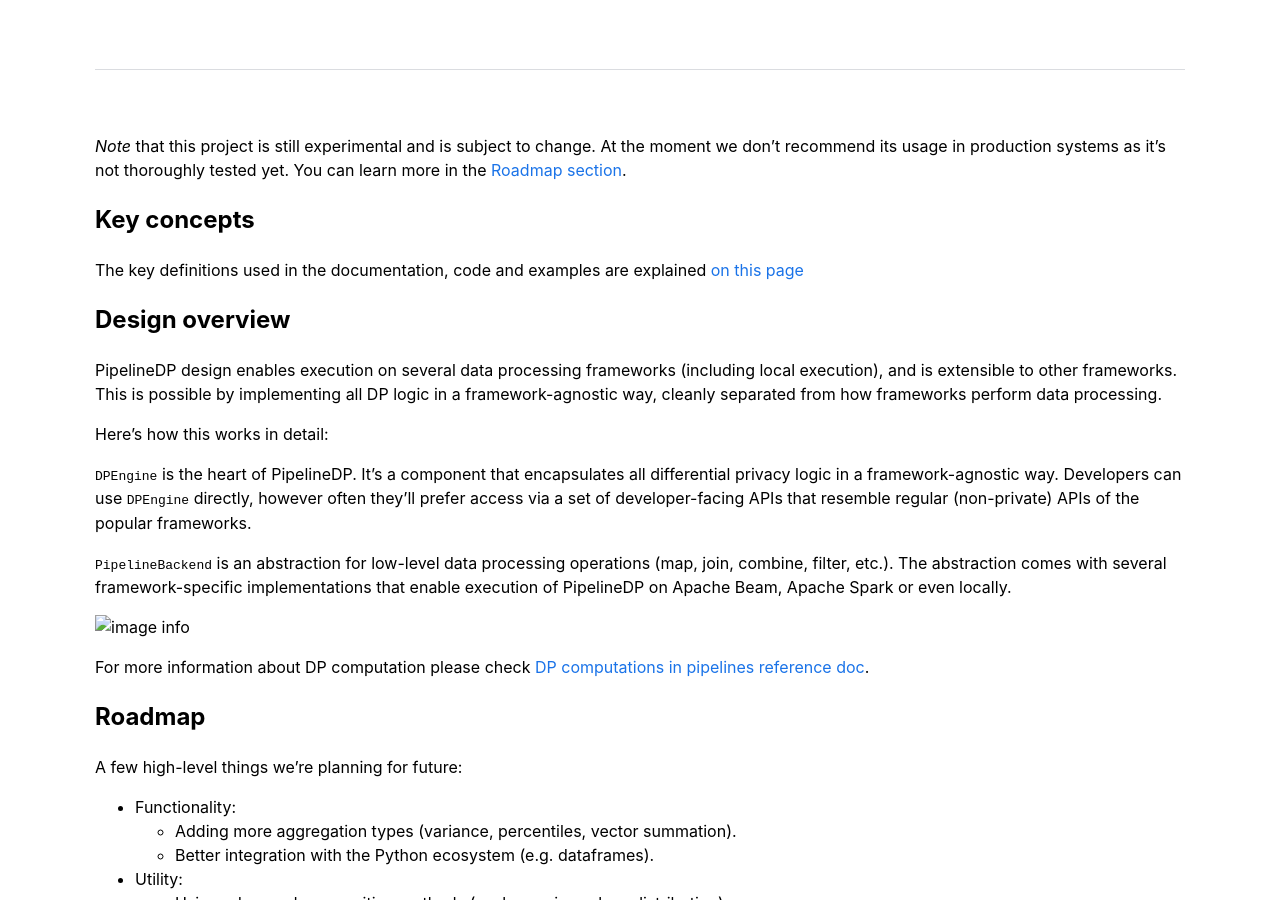
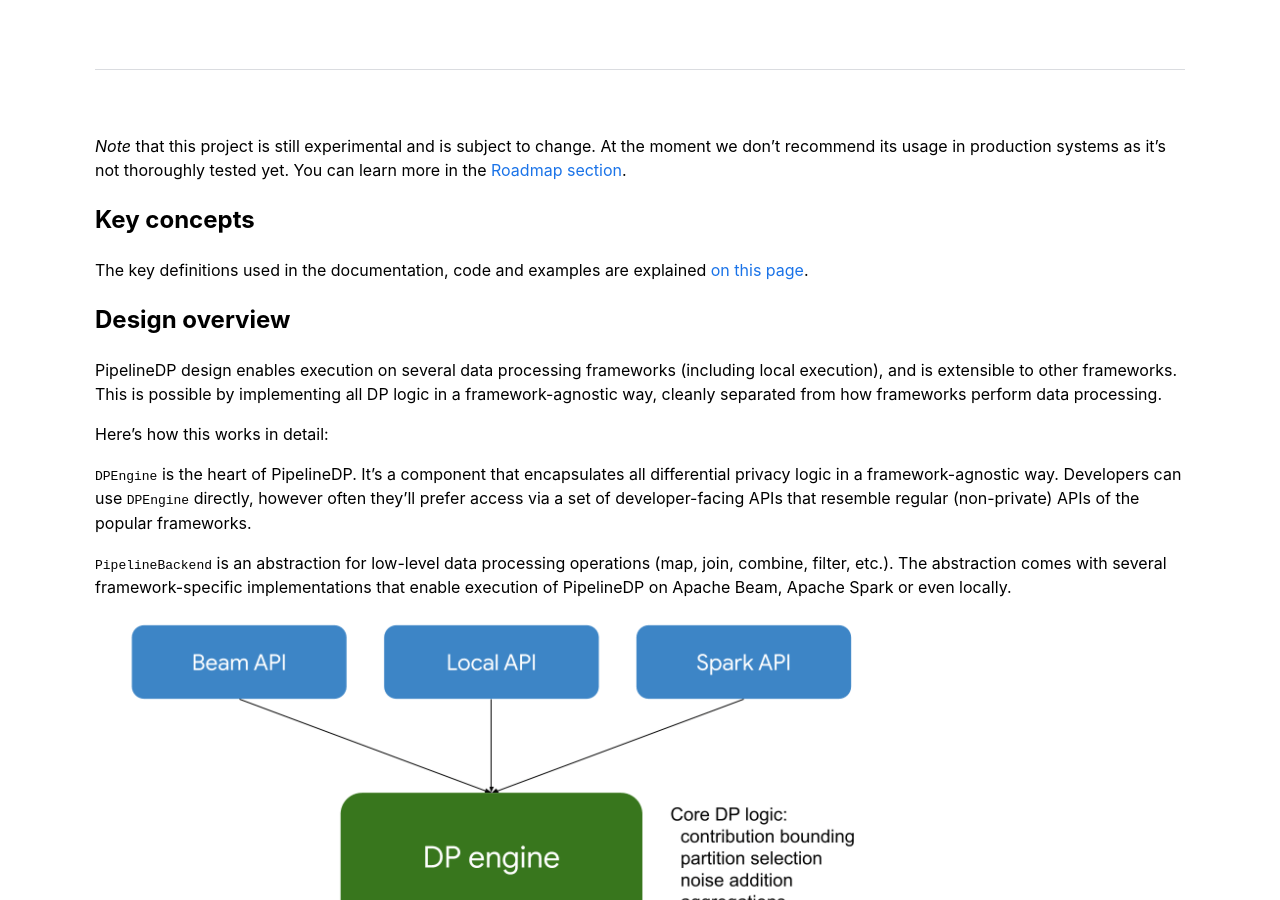
Before and after one commit to OpenMined/PipelineDP, a Jekyll site: the page built from overview.md, in a window 1280 px wide and 900 px high, scrolled down 358 px. Built offline with Jekyll 4.4.1, drawn with Linux system fonts in a browser that asks for light colours.

Commit message:
Move architecture.png and terminology.png into images directory

```diff
--- a/overview.md
+++ b/overview.md
@@ -5,6 +5,7 @@ description: >-
   Gain a high-level understanding of how PipelineDP works as well as some of the
   foundational design decisions behind the project.
 ---
+
 *Note* that this project is still experimental and is subject to change.
 At the moment we don't recommend its usage in production systems as it's not
 thoroughly tested yet. You can learn more in the
@@ -12,7 +13,7 @@ thoroughly tested yet. You can learn more in the
 
 ## Key concepts
 The key definitions used in the documentation, code and examples are explained
-[on this page](https://pipelinedp.io/key-definitions/)
+[on this page](https://pipelinedp.io/key-definitions/).
 
 ## Design overview
 PipelineDP design enables execution on several data processing frameworks
@@ -33,7 +34,7 @@ frameworks.
 framework-specific implementations that enable execution of PipelineDP on
 Apache Beam, Apache Spark or even locally.
 
-![image info](architecture.png)
+![PipelineDP architecture]({{ "/assets/images/architecture.png" | relative_url }})
 
 For more information about DP computation please check [DP computations in pipelines reference doc](https://github.com/google/differential-privacy/blob/main/common_docs/Differential_Privacy_Computations_In_Data_Pipelines.pdf).
 
```
Also changed, not shown: key-definitions.md (+1 -1 lines), architecture.png (deleted), assets/images/architecture.png (added), assets/images/terminology.png (added), terminology.png (deleted).
